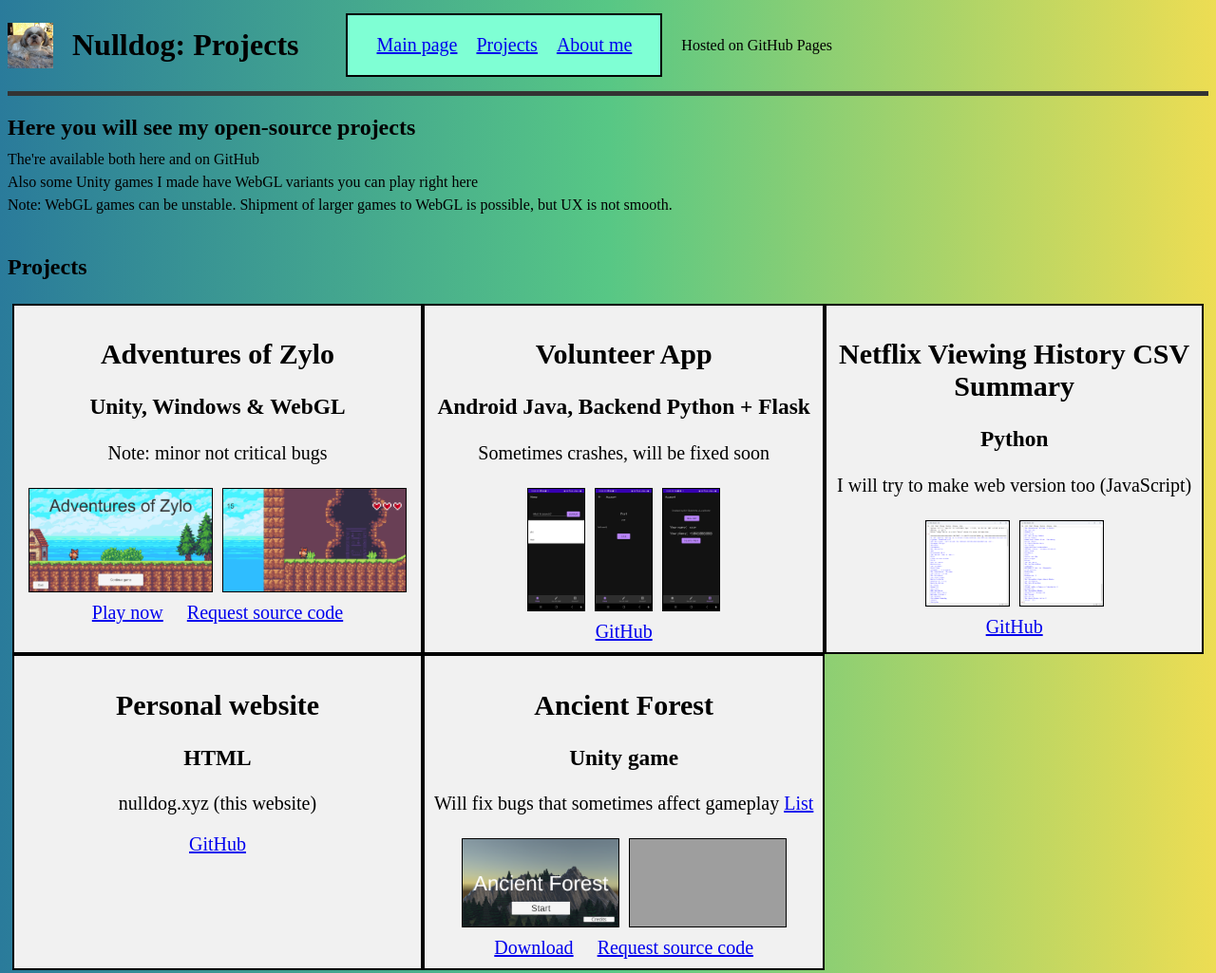
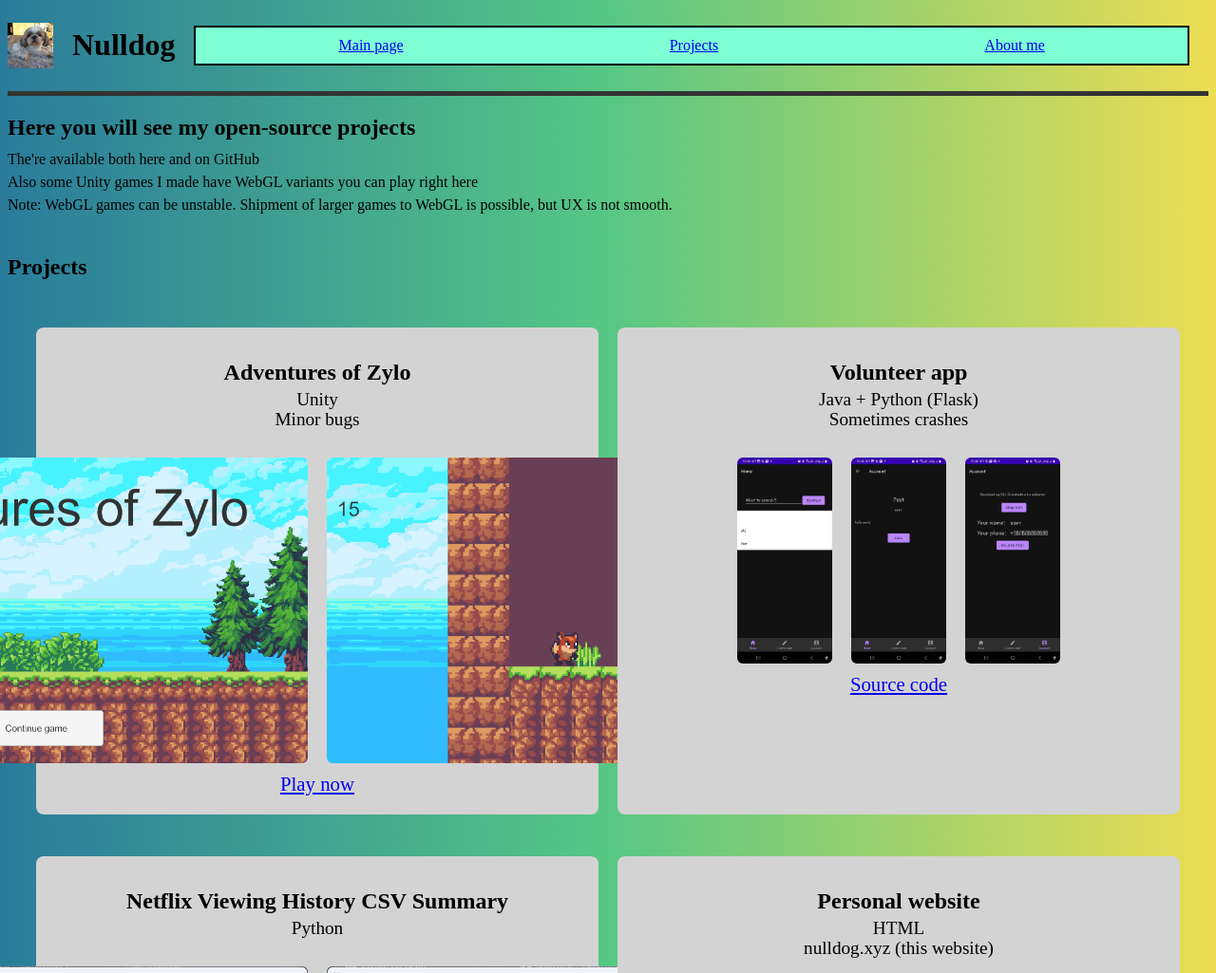
Before and after one commit to spikest3r/spikest3r.github.io, a plain HTML site: page projects.html in a window 1280 px wide. Shown: the top 1025 px of the page at 95% size. Drawn offline with Linux system fonts and the light colour scheme; grey boxes are pictures that could not be loaded.

Commit message:
site revamp, mobile friendly

```diff
--- a/projects.html
+++ b/projects.html
@@ -4,93 +4,21 @@
     <meta charset="UTF-8">
     <meta name="viewport" content="width=device-width, initial-scale=1.0">
     <link rel="icon" href="favicon.ico" type="image/x-icon">
-    <meta name="description" content="Nulldog. Here are showcased projects including Adventures of Zylo, Ancient Forest etc.">
+    <meta name="description" content="Nulldog (spikest3r). Here are showcased projects including Adventures of Zylo, Ancient Forest etc.">
+    <link rel="stylesheet" href="styles/projects.css"> <!-- Page specific stylesheet -->
+    <link rel="stylesheet" href="styles/style.css">
+    <link rel="stylesheet" href="styles/glow.css"> <!-- Optional stylesheet -->
     <title>Projects</title>
-    <style>
-        .container {
-            text-align: center;
-            align-items: center;
-            top: 50%;
-            left: 50%;
-            position: absolute;
-            -ms-transform: translate(-50%, -50%);
-            transform: translate(-50%, -50%);
-        }
-        body {
-            background: #2A7B9B;
-            background: linear-gradient(90deg, rgba(42, 123, 155, 1) 0%, rgba(87, 199, 133, 1) 50%, rgba(237, 221, 83, 1) 100%);
-        }
-        .glow {
-        color: #fff;
-        text-align: center;
-        -webkit-animation: glow 1s ease-in-out infinite alternate;
-        -moz-animation: glow 1s ease-in-out infinite alternate;
-        animation: glow 1s ease-in-out infinite alternate;
-        }
-
-        @keyframes glow {
-        from {
-            text-shadow: 0 0 10px #fff, 0 0 20px #fff, 0 0 30px #007fe6, 0 0 40px #007fe6, 0 0 50px #007fe6, 0 0 60px #007fe6, 0 0 70px #007fe6;
-        }
-        to {
-            text-shadow: 0 0 20px #fff, 0 0 30px #007fe6, 0 0 40px #007fe6, 0 0 50px #4dc4ff, 0 0 60px #4dc4ff, 0 0 70px #4dc4ff, 0 0 80px #4dc4ff;
-        }
-        }
-
-        hr {
-            border: none;
-            height: 5px;
-            /* Set the hr color */
-            background-color: #333;  /* Modern Browsers */
-        }
-
-        .project-view {
-            display: inline-grid;
-            grid-template-columns: auto auto auto;
-            background-color: transparent;
-            padding: 5px;
-        }
-
-        .project-view > div {
-            background-color: #f1f1f1;
-            border: 2px solid black;
-            padding: 10px;
-            font-size: 20px;
-            text-align: center;
-        }
-
-        .link {
-            padding: 10px;
-        }
-
-        .image-gallery {
-             margin:5px; border: 1px black solid;
-        }
-
-        .navbar {
-            display:flex; margin-left:50px;
-            padding:20px;
-            border: 2px solid black;
-            background-color: aquamarine;
-        }
-
-        .navbar > a {
-            margin-left:10px;
-            margin-right:10px;
-            font-size: 20px;
-        }
-    </style>
 </head>
 <body>
     <header style="display: flex; align-items: center;">
-        <img src="./photo_2025-05-02_12-09-13.jpg" width="48px" height="48px" />
-        <h1 style="margin-left:20px">Nulldog: Projects</h1>
-        <div class="navbar">
-            <a href="./index.html">Main page</a>
+        <img src="/images/icon.jpg" width="48px" height="48px" />
+        <h1 style="margin-left:20px">Nulldog</h1>
+        <nav>
+            <a href="/">Main page</a>
             <a href="./projects.html">Projects</a>
             <a href="./aboutme.html">About me</a>
-        </div>
-        <p style="margin-left:20px;">Hosted on GitHub Pages</p>
+        </nav>
     </header>
     <hr>
     <div>
@@ -100,64 +28,70 @@
         <p style="margin-bottom: -10px;">Note: WebGL games can be unstable. Shipment of larger games to WebGL is possible, but UX is not smooth.</p>
         <br/>
         <h2 style="padding-top: 15px;">Projects</h2>
-        <div class="project-view">
-            <div>
-                <h2>Adventures of Zylo</h2>
-                <h3>Unity, Windows & WebGL</h3>
-                <p>Note: minor not critical bugs</p>
-                <div style="display: flex; justify-content: center;">
-                    <a href="./zylo1.png"><img style="width:192px; height:108px;" class="image-gallery" src="./zylo1.png"></a>
-                    <a href="./zylo2.png"><img style="width:192px; height:108px;" class="image-gallery" src="./zylo2.png"></a>
+        <section class="projects">
+            <div class="project-group">
+            <article class="project-card">
+                <h3>Adventures of Zylo</h3>
+                <p class="tech">Unity</p>
+                <p>Minor bugs</p>
+                <div class="project-images">
+                    <img src="/images/zylo1.png" alt="Screenshot 1 Adventures of Zylo" />
+                    <img src="/images/zylo2.png" alt="Screenshot 2 Adventures of Zylo" />
                 </div>
-                <div style="display:inline;">
-                    <a class="link" href="/zylogame">Play now</a>
-                    <a class="link" href="mailto:oleg@nulldog.xyz">Request source code</a>
+                <a href="./zylogame/">Play now</a>
+            </article>
+            <article class="project-card">
+                <h3>Volunteer app</h3>
+                <p class="tech">Java + Python (Flask)</p>
+                <p>Sometimes crashes</p>
+                <div class="project-images">
+                    <img src="/images/volapp1.jpg" style="width: 100px;" alt="Screenshot 1 Volunteer App" />
+                    <img src="/images/volapp2.jpg" style="width: 100px;" alt="Screenshot 2 Volunteer App" />
+                    <img src="/images/volapp3.jpg" style="width: 100px;" alt="Screenshot 3 Volunteer App" />
                 </div>
+                <a href="https://github.com/spikest3r/VolunteerApp">Source code</a>
+            </article>
             </div>
-            <div>
-                <h2>Volunteer App</h2>
-                <h3>Android Java, Backend Python + Flask</h3>
-                <p>Sometimes crashes, will be fixed soon</p>
-                <div style="display: flex; justify-content: center;">
-                    <a href="./volapp1.jpg"><img style="width:59px; height:128px;" class="image-gallery" src="./volapp1.jpg"></a>
-                    <a href="./volapp2.jpg"><img style="width:59px; height:128px;" class="image-gallery" src="./volapp2.jpg"></a>
-                    <a href="./volapp3.jpg"><img style="width:59px; height:128px;" class="image-gallery" src="./volapp3.jpg"></a>
+            <div class="project-group">
+            <article class="project-card">
+                <h3>Netflix Viewing History CSV Summary</h3>
+                <p class="tech">Python</p>
+                <div class="project-images">
+                    <img src="/images/nvh1.png" alt="Screenshot 1 Netflix Viewing History Summary" />
+                    <img src="/images/nvh2.png" alt="Screenshot 2 Netflix Viewing History Summary" />
                 </div>
-                <div style="display:inline">
-                    <a href="https://github.com/spikest3r/VolunteerApp">GitHub</a>
+                <a href="https://github.com/spikest3r/NetflixViewingHistory">Source code</a>
+            </article>
+            <article class="project-card">
+                <h3>Personal website</h3>
+                <p class="tech">HTML</p>
+                <p>nulldog.xyz (this website)</p>
+                <div class="project-images">
+                    <img src="/images/nulldog.png" alt="Screenshot Nulldog" />
                 </div>
+                <a href="https://github.com/spikest3r/spikest3r.github.io">Source code</a>
+            </article>
             </div>
-            <div>
-                <h2>Netflix Viewing History CSV Summary</h2>
-                <h3>Python</h3>
-                <p>I will try to make web version too (JavaScript)</p>
-                <div style="display: flex; justify-content: center;">
-                    <a href="./nvh1.png"><img style="width: 87px; height: 89px" class="image-gallery" src="./nvh1.png"></a>
-                    <a href="./nvh2.png"><img style="width: 87px; height: 89px" class="image-gallery" src="./nvh2.png"></a>
+            <div class="project-group">
+            <article class="project-card">
+                <h3>Ancient Forest</h3>
+                <p class="tech">Unity</p>
+                <p>Will fix bugs that sometimes affect gameplay <a href="./bugstofix1.txt">List</a></p>
+                <div class="project-images">
+                    <img src="/images/af1.png" alt="Screenshot 1 Ancient Forest" />
+                    <img src="/images/af2.png" alt="Screenshot 2 Ancient Forest" />
                 </div>
-                <a style="display:inline" href="https://github.com/spikest3r/NetflixViewingHistory">GitHub</a>
+                <a href="https://drive.google.com/file/d/16HOQP8Iq6-GPhg8RdGRzE2UCG5QOonLG/view?usp=sharing">Download</a>
+            </article>
+            <article class="project-card">
+                <h3>Lab Escape</h3>
+                <p id="comingsoon" class="glow">
+                    Coming soon...
+                </p>
+                <p>Expected, but not guaranteed date: until May 24th 2025</p>
+            </article>
             </div>
-            <div>
-                <h2>Personal website</h2>
-                <h3>HTML</h3>
-                <p>nulldog.xyz (this website)</p>
-                <a href="https://github.com/spikest3r/spikest3r.github.io">GitHub</a>
-            </div>
-            <div>
-                <h2>Ancient Forest</h2>
-                <h3>Unity game</h3>
-                <p>Will fix bugs that sometimes affect gameplay <a href="./bugstofix1.txt">List</a></p>
-                <div style="display: flex; justify-content: center;">
-                    <a href="./af1.png"><img style="width: 164px; height: 92px" class="image-gallery" src="./af1.png"></a>
-                    <a href="./af2.png"><img style="width: 164px; height: 92px" class="image-gallery" src="./af2.png"></a>
-                </div>
-                <div style="display:inline;">
-                    <a class="link" href="https://drive.google.com/file/d/16HOQP8Iq6-GPhg8RdGRzE2UCG5QOonLG/view?usp=sharing">Download</a>
-                    <a class="link" href="mailto:oleg@nulldog.xyz">Request source code</a>
-                </div>
-            </div>
-            <!-- add by 3 because design breaks -->
-        </div>
+        </section>
     </div>
     <hr>
     <footer>
--- /dev/null
+++ b/styles/projects.css
@@ -0,0 +1,85 @@
+.projects {
+    display: grid;
+    gap: 24px;
+    padding: 20px;
+}
+
+.project-card {
+    display: flex;
+    flex-direction: column;
+    background: lightgray;
+    border-radius: 8px;
+    max-width: 100%;
+    width: 100%; /* Changed from fit-content */
+    box-sizing: border-box;
+    padding: 10px;
+    margin: 10px;
+}
+
+
+.project-card > h3 {
+    text-align: center;
+    font-size: 1.5em;
+}
+
+.project-card > p {
+    text-align: center;
+    font-size: 1.2em;
+    margin-top: -20px;
+}
+
+.project-card > a {
+    text-align: center;
+    font-size: 1.3em;
+    margin-bottom: 10px;
+}
+
+.project-images {
+    display:flex;
+    justify-content: center;
+}
+
+.project-images > img {
+    width: 100%;
+    max-width: 100%;
+    height: auto;
+    border-radius: 6px;
+    object-fit: contain;
+    display: block;
+    margin-top: 10px;
+    align-self: center;
+    margin: 10px;
+}
+
+.project-group {
+    display: flex;
+}
+
+#comingsoon {
+    font-size: 3em;
+    margin-top: 40px;
+}
+
+/* Mobile fallback: stack images vertically */
+@media (max-width: 480px) {
+  .project-images {
+    flex-direction: column;
+    overflow-x: visible;
+    justify-content: center;
+  }
+
+  .project-images img {
+    height: auto;
+    width: 90%;
+  }
+  .project-group {
+    display:contents;
+    }
+.project-card {
+    margin: 0px;
+}
+#comingsoon {
+    font-size: 2.2em;
+    margin-top: 0px;
+}
+}
--- /dev/null
+++ b/styles/style.css
@@ -0,0 +1,40 @@
+.container {
+    text-align: center;
+    align-items: center;
+    top: 50%;
+    left: 50%;
+    position: absolute;
+    -ms-transform: translate(-50%, -50%);
+    transform: translate(-50%, -50%);
+}
+
+body {
+    background: #2A7B9B;
+    background: linear-gradient(90deg, rgba(42, 123, 155, 1) 0%, rgba(87, 199, 133, 1) 50%, rgba(237, 221, 83, 1) 100%);
+}
+
+hr {
+    border: none;
+    height: 5px;
+    /* Set the hr color */
+    background-color: #333;  /* Modern Browsers */
+}
+
+nav {
+  display: flex;
+  flex-wrap: wrap;
+  justify-content: space-between;
+  width: 100%;
+  box-sizing: border-box;
+  padding: 10px;
+  border: 2px solid black;
+  background-color: aquamarine;
+  margin-left: 20px;
+  margin-right: 20px;
+}
+
+nav a {
+  flex: 1 0 auto;
+  min-width: 0;
+  text-align: center;
+}
```
Also changed, not shown: aboutme.html (+7 -58 lines), index.html (+6 -57 lines), server.js (deleted, +0 -21 lines), styles/glow.css (added, +16 -0 lines), template.html (deleted, +0 -85 lines), images/af1.png (renamed from af1.png), images/icon.jpg (renamed from photo_2025-05-02_12-09-13.jpg), images/nulldog.png (added), images/nvh1.png (renamed from nvh1.png), images/nvh2.png (renamed from nvh2.png), images/volapp1.jpg (renamed from volapp1.jpg), images/volapp2.jpg (renamed from volapp2.jpg), images/volapp3.jpg (renamed from volapp3.jpg), images/zylo1.png (renamed from zylo1.png), 1 more files, 2 other files.
